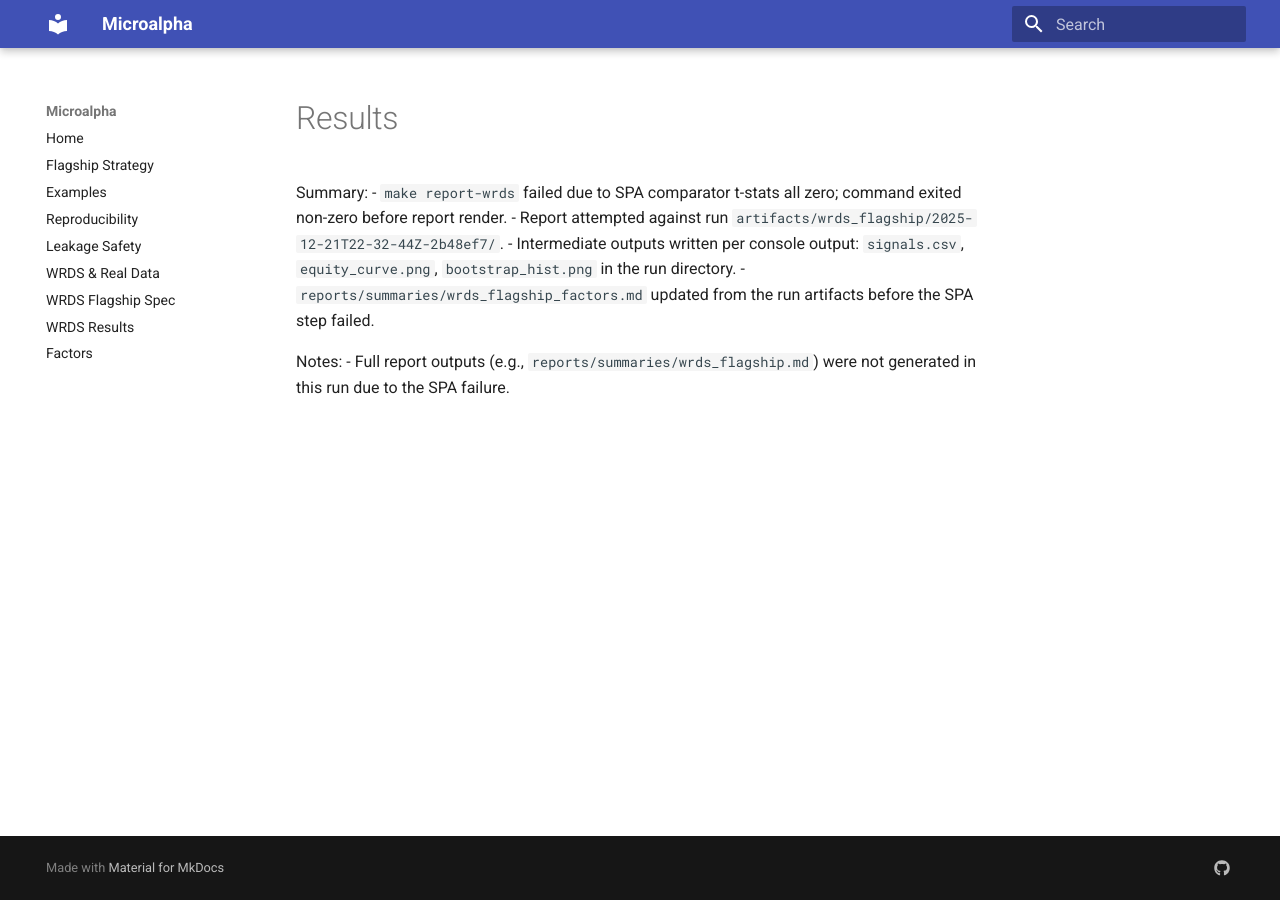
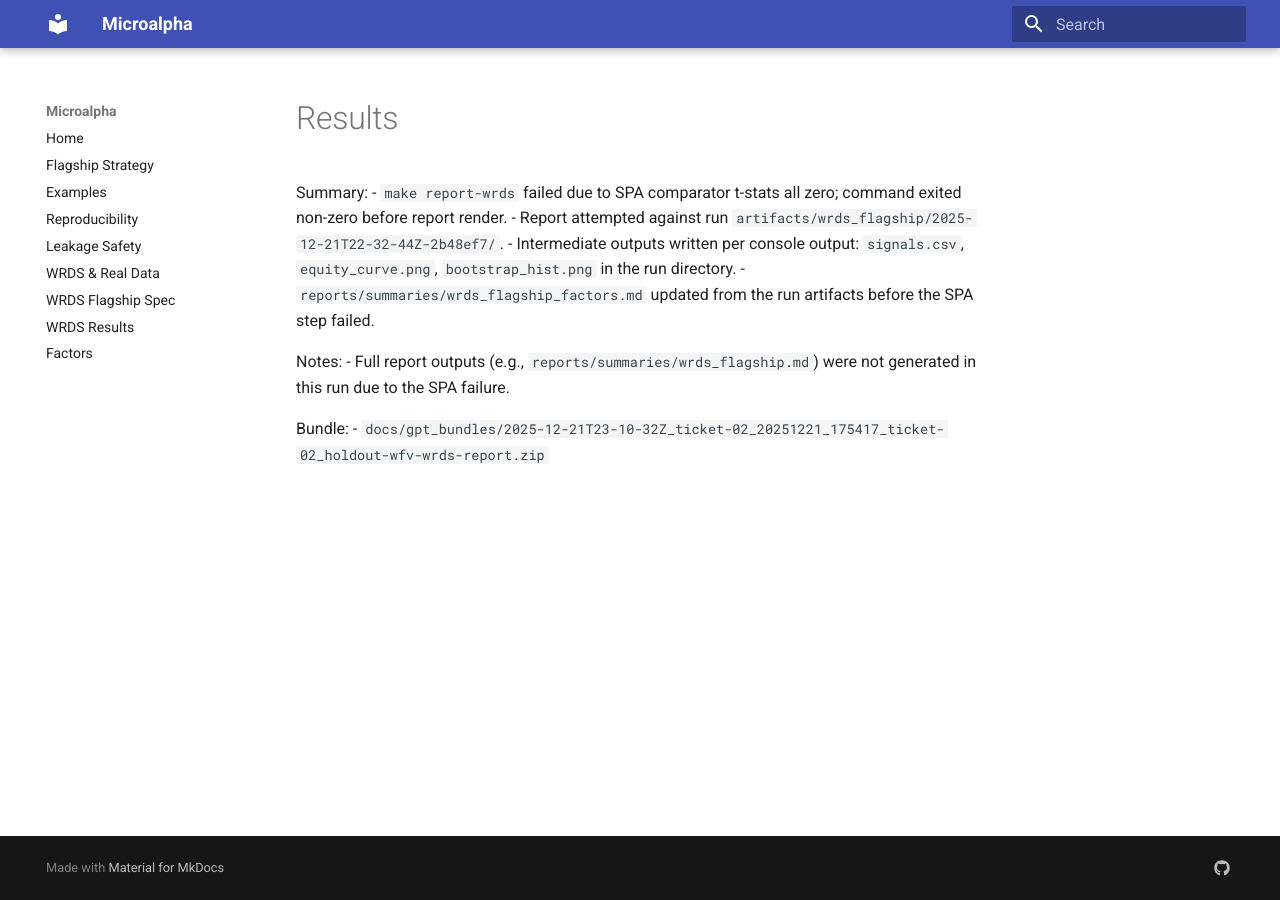
Before and after one commit to MateoBodon/microalpha, an MkDocs documentation site: the page built from docs/agent_runs/20251221_175417_ticket-02_holdout-wfv-wrds-report/RESULTS.md, in a window 1280 px wide. Built offline with MkDocs 1.6.1 and Material for MkDocs 9.7.7, drawn with Linux system fonts in a browser that asks for light colours.

Commit message:
ticket-02: record report bundle
Tests: not run (docs/bundle update)

Artifacts: docs/gpt_bundles/2025-12-21T23-10-32Z_ticket-02_20251221_175417_ticket-02_holdout-wfv-wrds-report.zip

Docs: PROGRESS.md, docs/agent_runs/20251221_175417_ticket-02_holdout-wfv-wrds-report/COMMANDS.md, docs/agent_runs/20251221_175417_ticket-02_holdout-wfv-wrds-report/RESULTS.md

```diff
--- a/docs/agent_runs/20251221_175417_ticket-02_holdout-wfv-wrds-report/RESULTS.md
+++ b/docs/agent_runs/20251221_175417_ticket-02_holdout-wfv-wrds-report/RESULTS.md
@@ -8,3 +8,6 @@ Summary:
 
 Notes:
 - Full report outputs (e.g., `reports/summaries/wrds_flagship.md`) were not generated in this run due to the SPA failure.
+
+Bundle:
+- `docs/gpt_bundles/2025-12-21T23-10-32Z_ticket-02_20251221_175417_ticket-02_holdout-wfv-wrds-report.zip`
```
Also changed, not shown: PROGRESS.md (+1 -1 lines), docs/agent_runs/20251221_175417_ticket-02_holdout-wfv-wrds-report/COMMANDS.md (+3 -0 lines).
